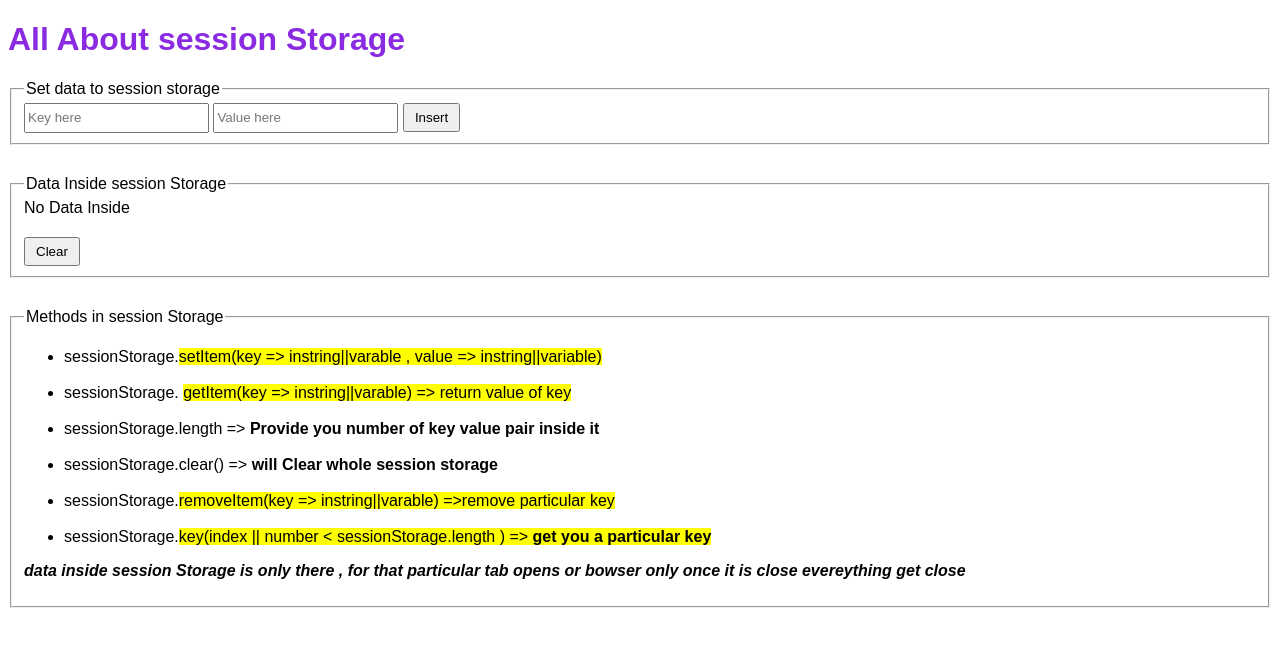
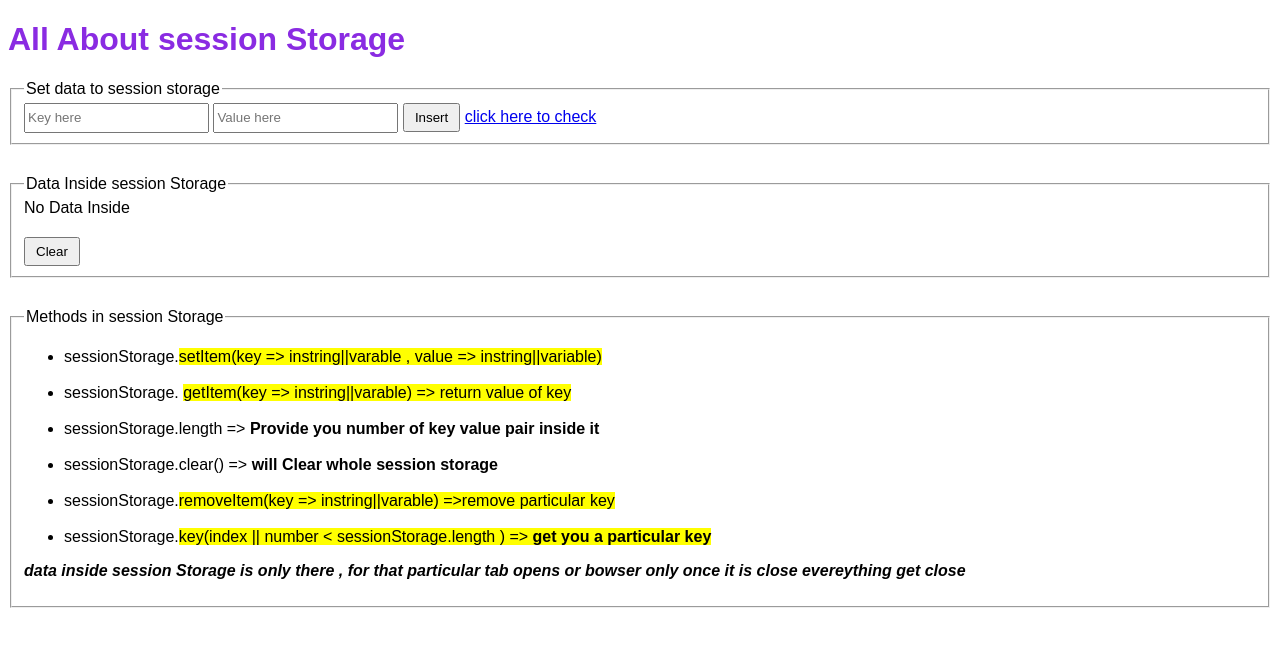
Before and after one commit to shreyashbijlwanOP/sessionStrorage, a plain HTML site: page index.html in a window 1280 px wide. Drawn offline with Linux system fonts and the light colour scheme.

Commit message:
Update index.html

```diff
--- a/index.html
+++ b/index.html
@@ -47,6 +47,7 @@
         <input type="text" id="inputkey" placeholder="Key here">
         <input type="text" id="inputvlaue" placeholder="Value here">
         <input type="button" value="Insert" id="button">
+         <a href="https://shreyashbijlwanop.github.io/sessionStrorage/" target="_blank"> click here to check </a>
     </fieldset>
 
     <fieldset>
```
